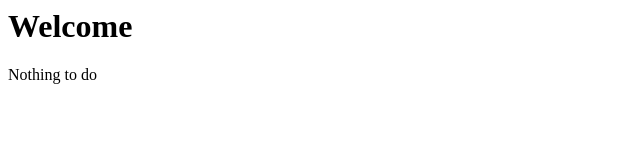
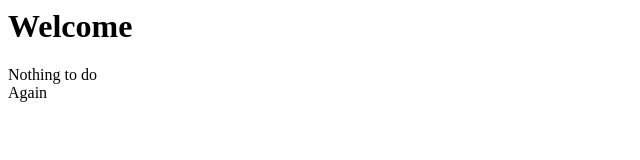
Before and after one commit to thainguyencao/nucampsite3, a plain HTML site: page index.html in a window 1280 px wide. Shown: the full height of the page, 0-640 px from the left. Drawn offline with Linux system fonts and the light colour scheme.

Commit message:
second commit

```diff
--- a/index.html
+++ b/index.html
@@ -4,6 +4,7 @@
     </head>
     <body>
         <h1>Welcome</h1>
-        Nothing to do
+        Nothing to do <br>
+        Again
     </body>
 </html>
```
